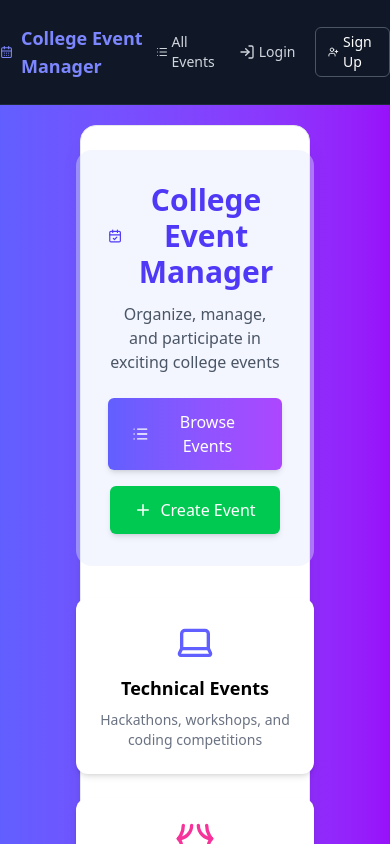
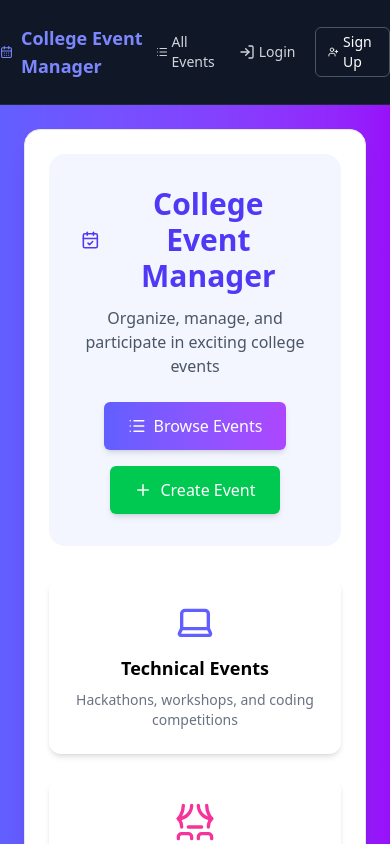
Before and after one commit to Sumitku2938k/EventNexus-2.0, a React (Vite) app in the folder client/: page / in a window 390 px wide. Shown: the top 844 px of the page. Built offline with nearby package versions, Linux system fonts and the light colour scheme.

Commit message:
Making Website responsive

```diff
--- a/client/src/App.jsx
+++ b/client/src/App.jsx
@@ -25,8 +25,8 @@ function App() {
       <div className="min-h-screen bg-linear-to-r from-indigo-500 to-purple-600">
 
         {/* 🔥 WHITE MAIN CONTAINER */}
-        <div className="px-20 py-5 mx-auto max-w-11xl">
-          <div className="bg-white rounded-2xl min-h-[85vh] p-6 shadow-xl border border-gray-200 flex items-center justify-center">
+        <div className="p-6 sm:p-12 lg:p-20 mx-auto w-full max-w-screen-2xl">
+          <div className="bg-white rounded-2xl min-h-[80vh] p-6 sm:p-10 shadow-xl border border-gray-200 flex flex-col items-center justify-center">
 
             <Routes>
               <Route path="/" element={<Home />} />
```
